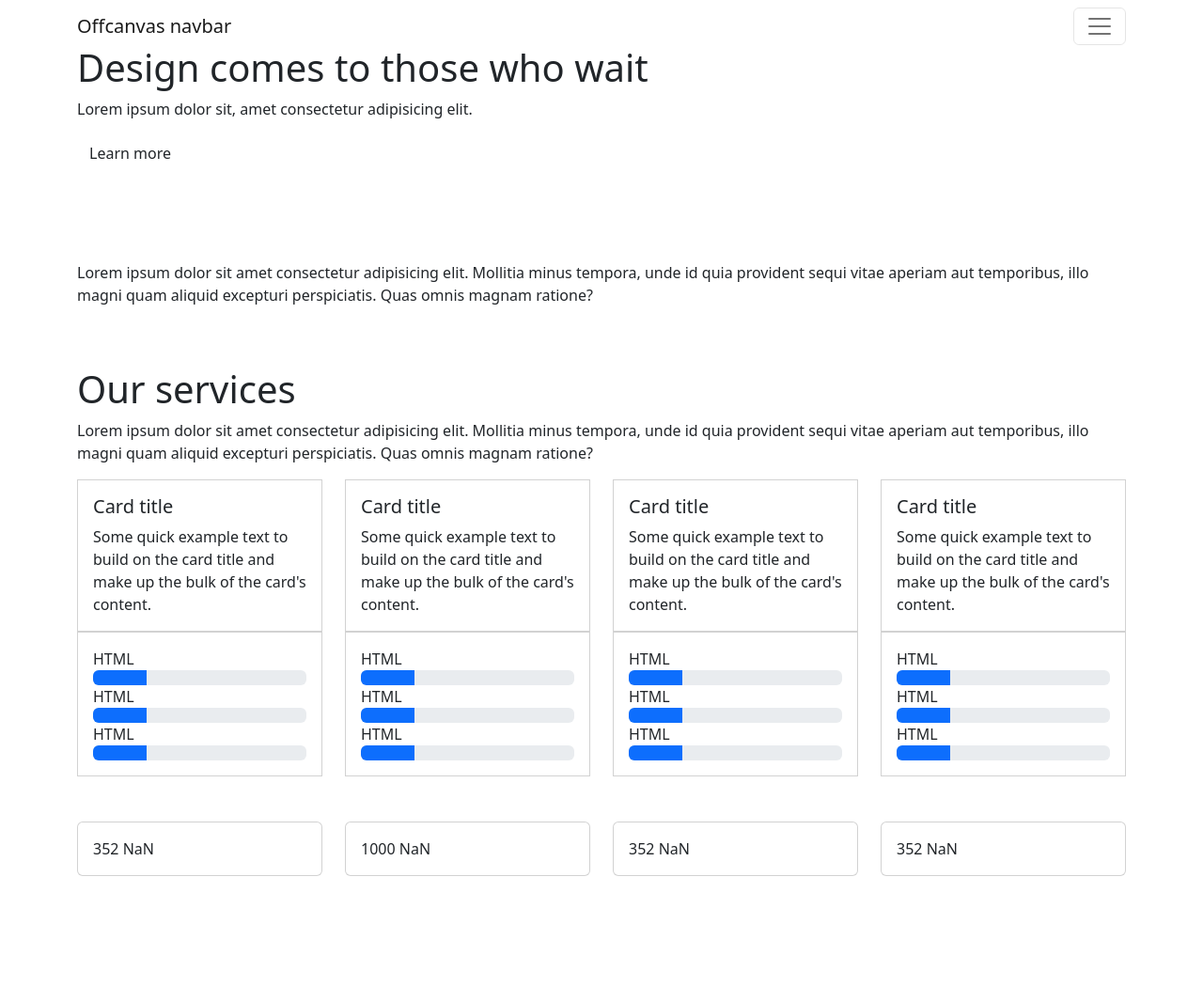
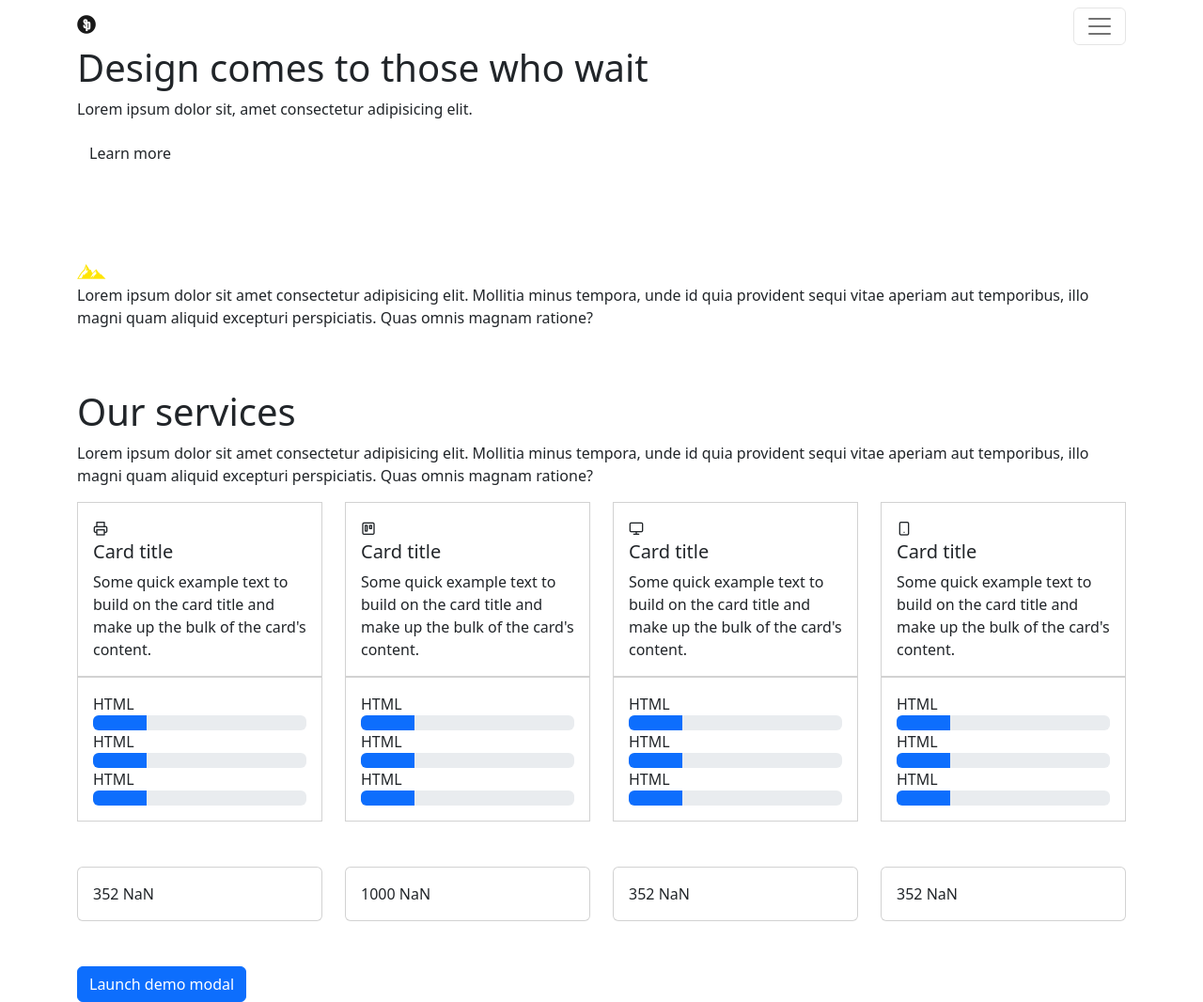
Before and after one commit to Psenicinii-Valerian/HTML-CSS-Sparkle-project, a website: page sparkle/index.html in a window 1280 px wide. Shown: the whole page at 94% size. Before the commit the page ends 980 px from the top, so only its background shows below. Drawn offline with nearby package versions, Linux system fonts and the light colour scheme.

Commit message:
Adding the updated version of Sparkle project

```diff
--- a/sparkle/index.html
+++ b/sparkle/index.html
@@ -13,6 +13,7 @@
 
     <!-- styles  -->
     <link rel="stylesheet" href="./node_modules/bootstrap/dist/css/bootstrap.min.css">
+    <link rel="stylesheet" href="style.css">
 
     <!-- scripts  -->
     <script src="./node_modules/bootstrap/dist/js/bootstrap.js"></script>
@@ -67,7 +68,9 @@
         <div class="header-banner">
             <nav class="navbar bg-body-tertiary fixed-top">
                 <div class="container">
-                    <a class="navbar-brand" href="#">Offcanvas navbar</a>
+                    <a class="navbar-brand" href="#">
+                        <i class="icon-logo"></i>
+                    </a>
                     <button class="navbar-toggler" type="button" data-bs-toggle="offcanvas"
                         data-bs-target="#offcanvasNavbar" aria-controls="offcanvasNavbar">
                         <span class="navbar-toggler-icon"></span>
@@ -126,7 +129,9 @@
         <!-- about start -->
         <section class="about pt-5 pb-5">
             <div class="container">
-                <!-- place for icon !!! -->
+                <a class="navbar-brand" href="#">
+                    <i class="icon-mountains"></i>
+                </a>
                 <p>Lorem ipsum dolor sit amet consectetur adipisicing elit. Mollitia minus tempora, unde id
                     quia provident sequi vitae aperiam aut temporibus, illo magni quam aliquid excepturi perspiciatis.
                     Quas omnis magnam ratione?
@@ -139,7 +144,7 @@
         <section class="services">
             <div class="container">
                 <div class="heading">
-                    <!-- place for icon !!! -->
+                    <!-- place for icon -->
                     <h1>Our services</h1>
                     <p>Lorem ipsum dolor sit amet consectetur adipisicing elit. Mollitia minus tempora, unde id
                     quia provident sequi vitae aperiam aut temporibus, illo magni quam aliquid excepturi perspiciatis.
@@ -151,6 +156,9 @@
                     <div class="col-sm-12 col-md-6 col-lg-3">
                         <div class="card rounded-0">
                             <div class="card-body">
+                              <a class="navbar-brand" href="#">
+                                  <i class="icon-printer"></i>
+                              </a>
                               <h5 class="card-title">Card title</h5>
                               <p class="card-text">Some quick example text to build on the card title and make up the bulk
                                 of the card's content.
@@ -186,6 +194,9 @@
                     <div class="col-sm-12 col-md-6 col-lg-3">
                         <div class="card rounded-0">
                             <div class="card-body">
+                                <a class="navbar-brand" href="#">
+                                    <i class="icon-trello"></i>
+                                </a>
                               <h5 class="card-title">Card title</h5>
                               <p class="card-text">Some quick example text to build on the card title and make up the bulk
                                 of the card's content.
@@ -221,6 +232,9 @@
                     <div class="col-sm-12 col-md-6 col-lg-3">
                         <div class="card rounded-0">
                             <div class="card-body">
+                                <a class="navbar-brand" href="#">
+                                    <i class="icon-monitor"></i>
+                                </a>
                               <h5 class="card-title">Card title</h5>
                               <p class="card-text">Some quick example text to build on the card title and make up the bulk
                                 of the card's content.
@@ -256,6 +270,9 @@
                     <div class="col-sm-12 col-md-6 col-lg-3">
                         <div class="card rounded-0">
                             <div class="card-body">
+                                <a class="navbar-brand" href="#">
+                                    <i class="icon-smartphone"></i>
+                                </a>
                               <h5 class="card-title">Card title</h5>
                               <p class="card-text">Some quick example text to build on the card title and make up the bulk
                                 of the card's content.
@@ -337,6 +354,37 @@
         </section>
         <!-- counter end -->
 
+        <!-- portfolio start -->
+
+        <!-- portfolio end -->
+
+        <!-- video start -->
+        <section class="video">
+            <div class="container">
+                <!-- Button trigger modal -->
+                <button type="button" class="btn btn-primary" data-bs-toggle="modal" data-bs-target="#exampleModal">
+                    Launch demo modal
+                </button>
+
+                <!-- Modal -->
+                <div class="modal fade" id="exampleModal" tabindex="-1" aria-labelledby="exampleModalLabel" aria-hidden="true">
+                    <div class="modal-dialog">
+                        <div class="modal-content">
+                            <div class="modal-header">
+                                <h1 class="modal-title fs-5" id="exampleModalLabel">Youtube video</h1>
+                                <button type="button" class="btn-close" data-bs-dismiss="modal" aria-label="Close"></button>
+                            </div>
+                            <div class="modal-body">
+                                <iframe width="468" height="315" src="https://www.youtube.com/embed/cwtu6lSpX6I" title="YouTube video player" frameborder="0" allow="accelerometer; autoplay; clipboard-write; encrypted-media; gyroscope; picture-in-picture; web-share" allowfullscreen></iframe>
+                            </div>
+                        </div>
+                    </div>
+                </div>
+
+            </div>
+        </section>
+        <!-- video end -->
+
     </main>
 
 </body>
--- /dev/null
+++ b/sparkle/style.css
@@ -0,0 +1,59 @@
+@font-face {
+  font-family: 'icomoon';
+  src:  url('fonts/icomoon.eot?uflif7');
+  src:  url('fonts/icomoon.eot?uflif7#iefix') format('embedded-opentype'),
+    url('fonts/icomoon.ttf?uflif7') format('truetype'),
+    url('fonts/icomoon.woff?uflif7') format('woff'),
+    url('fonts/icomoon.svg?uflif7#icomoon') format('svg');
+  font-weight: normal;
+  font-style: normal;
+  font-display: block;
+}
+
+[class^="icon-"], [class*=" icon-"] {
+  /* use !important to prevent issues with browser extensions that change fonts */
+  font-family: 'icomoon' !important;
+  speak: never;
+  font-style: normal;
+  font-weight: normal;
+  font-variant: normal;
+  text-transform: none;
+  line-height: 1;
+
+  /* Better Font Rendering =========== */
+  -webkit-font-smoothing: antialiased;
+  -moz-osx-font-smoothing: grayscale;
+}
+
+.icon-smartphone:before {
+  content: "\e901";
+}
+.icon-monitor:before {
+  content: "\e902";
+}
+.icon-printer:before {
+  content: "\e906";
+}
+.icon-trello:before {
+  content: "\e903";
+}
+.icon-gogle:before {
+  content: "\e900";
+}
+.icon-mountains:before {
+  content: "\e907";
+  color: #ffe500;
+}
+.icon-menu-btn:before {
+  content: "\e908";
+  color: #ffe500;
+}
+.icon-logo:before {
+  content: "\e909";
+}
+.icon-twitter:before {
+  content: "\e905";
+}
+.icon-facebook:before {
+  content: "\e904";
+}
```
Also changed, not shown: sparkle/fonts/icomoon.ttf (added), sparkle/fonts/icomoon.woff (added), 2 other files.
